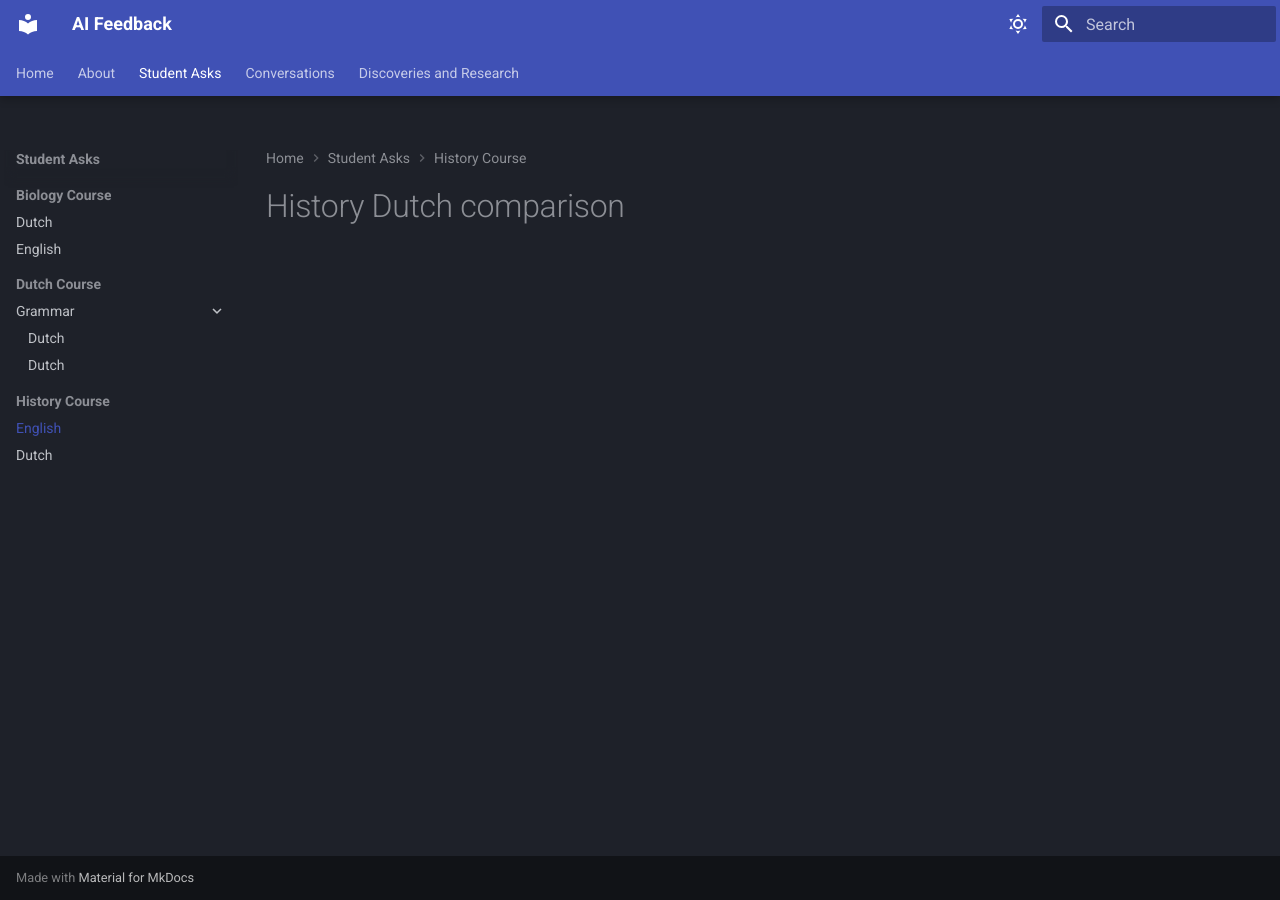
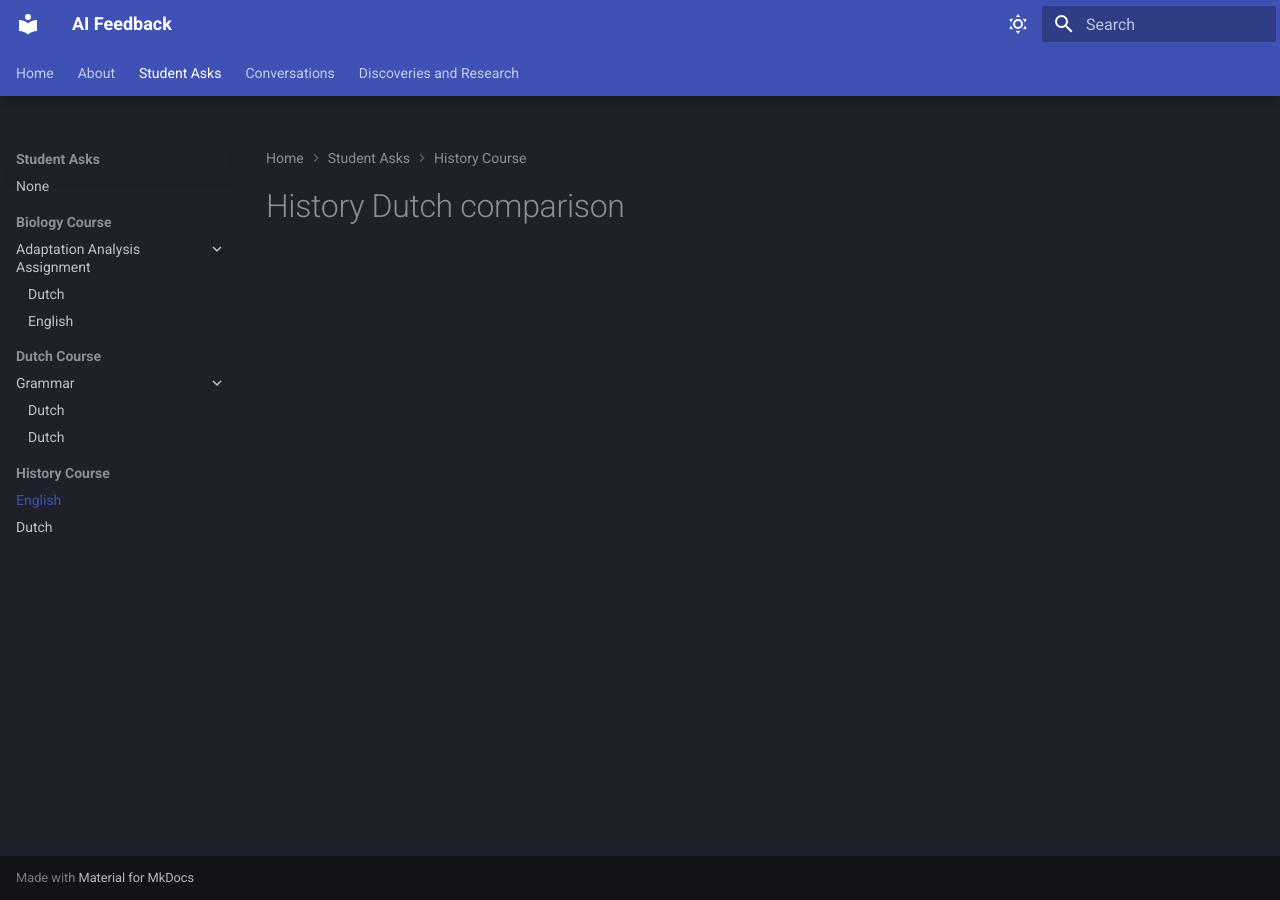
Before and after one commit to SandeepMango159/AIFeedbackEducationDocs, an MkDocs documentation site: the page built from docs/Student Asks/History/Dutch/Comparison.md, in a window 1280 px wide. Built offline with MkDocs 1.6.1 and Material for MkDocs 9.7.7, drawn with Linux system fonts in a browser that asks for light colours.

Commit message:
Add index to student asks page and created assignment folder inside biology course folder
Now for each course an assignment folder is added
Also update nav

```diff
--- a/mkdocs.yml
+++ b/mkdocs.yml
@@ -5,9 +5,11 @@ nav:
   - About: about.md
 
   - Student Asks:
+    - "Student Asks/Student Asks.md"
     - Biology Course:
-      - Dutch: "Student Asks/Biology/Dutch/Comparison.md"
-      - English: "Student Asks/Biology/English/Comparison.md"
+      - Adaptation Analysis Assignment:
+        - Dutch: "Student Asks/Biology/Adaptation Analysis Assignment/Dutch/Comparison.md"
+        - English: "Student Asks/Biology/Adaptation Analysis Assignment/English/Comparison.md"
     - Dutch Course:
       - Grammar:
         - Dutch: "Student Asks/Dutch/Grammar/Comparison.md"
```
